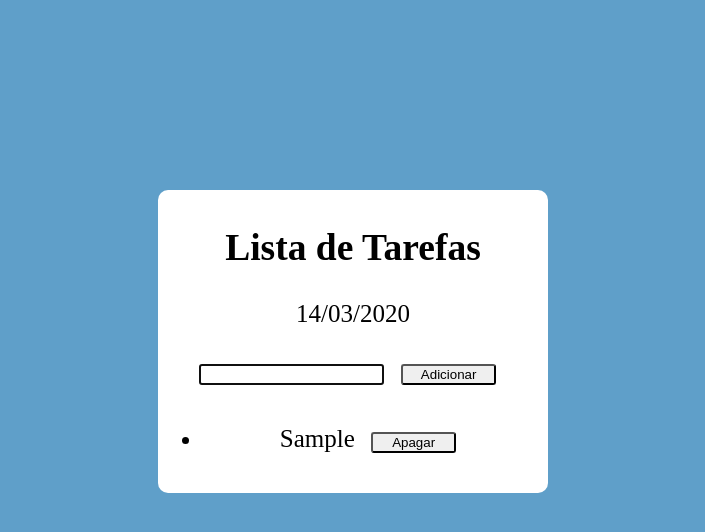
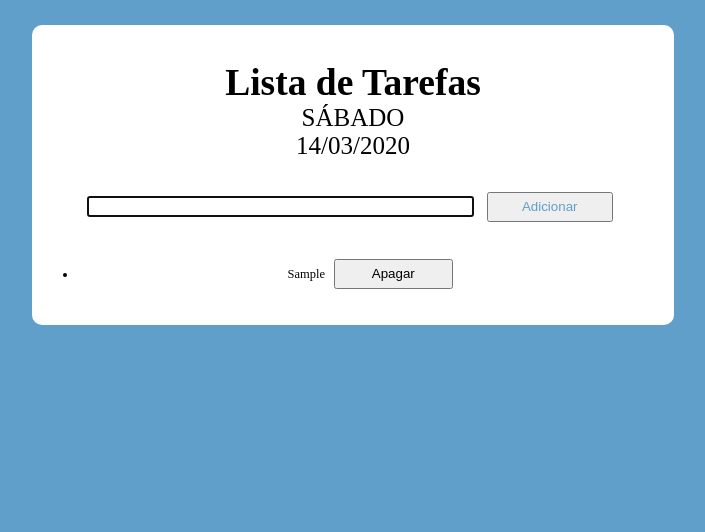
Before and after one commit to PauloTxJS/ListaDeTarefas, a plain HTML site: page index.html in a window 1280 px wide. Both pictures are taken after typing "Sample" into the empty fields and a click on the button "Adicionar". Shown: the whole page, without its empty margins (287-992 px from the left). Drawn offline with Linux system fonts and the light colour scheme.

Commit message:
Adicionei o dia da semana por extenso e fiz algumas mudanças no css.

```diff
--- a/index.html
+++ b/index.html
@@ -11,6 +11,7 @@
 
     <section class="container">
         <h1>Lista de Tarefas</h1>
+        <div id="day"></div>
         <div id="data"></div>
         <p>
 
--- a/main.js
+++ b/main.js
@@ -4,11 +4,45 @@
     let btnTarefa = document.querySelector('.btn-tarefa');
     let tarefas = document.querySelector('.tarefas');
     let data = document.querySelector('#data');
+    let day = document.querySelector('#day');
 
     function mostrarData() {
 
         let dataBrasil = new Date();
+        let diaBrasil = new Date();
         data.innerHTML = dataBrasil.toLocaleDateString('pt-BR');
+
+        switch(diaBrasil.getDay()) {
+
+            case 0:
+                day.innerHTML = 'DOMINGO';
+                break;
+
+            case 1:
+                day.innerHTML = 'SEGUNDA';
+                break;
+
+            case 2:
+                day.innerHTML = 'TERÇA';
+                break;
+
+            case 3:
+                day.innerHTML = 'QUARTA';
+                break;
+
+            case 4:
+                day.innerHTML = 'QUINTA';
+                break;
+
+            case 5:
+                day.innerHTML = 'SEXTA';
+                break;
+
+            case 6:
+                day.innerHTML = 'SÁBADO';
+                break;
+
+        }
 
     }
 
--- a/style.css
+++ b/style.css
@@ -3,40 +3,48 @@ body {
     background-color:rgb(95, 159, 201)
 
 }
+
 .container {
 
     margin:auto;
-    margin-top:15%;
+    margin-top:2%;
     background-color:#fff;
-    width:30%;
+    width:50%;
     text-align:center;
     padding:5px;
     font-size:25px;
     border-radius:10px;
+
 }
 
-.relogio {
+input {
 
-    font-size:150%;
+    width:60%;
 
 }
 
 button {
 
-    width:25%;
-    margin:3%;
-    border-radius:3px;
+    width:20%;
+    height:30px;
+    margin:1%;
 
 }
 
-.iniciado {
+.btn-tarefa {
 
-    color:rgb(27, 24, 219);
+    color:rgb(95, 159, 201);
 
 }
 
-.pausado {
+li {
 
-    color:rgb(233, 78, 73);
+    font-size: 50%;
 
 }
+
+h1 {
+
+    margin-bottom:0px;
+
+}
```
